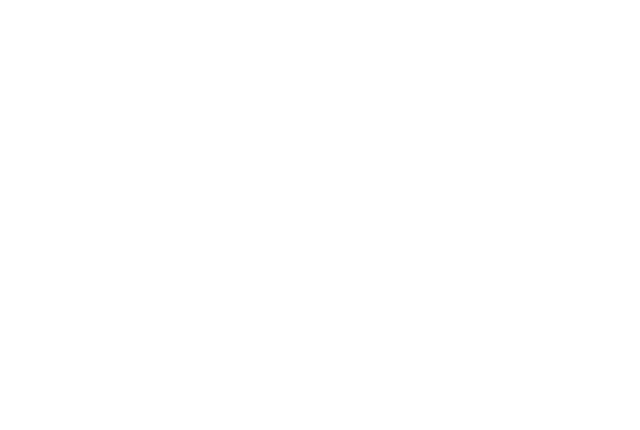
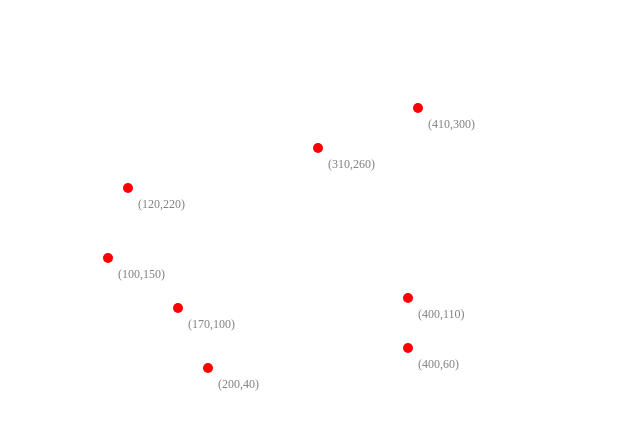
Before and after one commit to kjsantos/INFO-616-FA22, a plain HTML site: page Week_2_HW/foundations-1_05_hw_template_SVG_scatter.html in a window 1280 px wide. Shown: the whole page, without its empty margins (0-640 px from the left). Drawn offline with nearby package versions, Linux system fonts and the light colour scheme.

Commit message:
Submission
Completed HW #1

```diff
--- a/Week_2_HW/foundations-1_05_hw_template_SVG_scatter.html
+++ b/Week_2_HW/foundations-1_05_hw_template_SVG_scatter.html
@@ -3,7 +3,7 @@
     <head>
         <meta charset="utf-8">
         <title>SVG Scatterplot Homework 1</title>
-        <scrip src= "https://d3js.org/d3.v7.min.js"></script>
+        <script src= "https://d3js.org/d3.v7.min.js"></script>
         <style type="text/css">
             /*TBD*/
 
@@ -14,8 +14,8 @@
             //1. Declare SVG width and height in pixels (remember the ; after declaring variables!)
 
 
-            //TODO: const
-            //TODO: const
+            const svgHeight = 400;
+            const svgWidth = 800;
 
 
 
@@ -34,10 +34,10 @@
             //NOTE: this should be pretty straight forward from our example.
 
 
-            //TODO: const svg = d3.select()
-                                // .append()
-                                // .attr()
-                                // .attr(); //Hint: don't delete this ending ;
+            const svg = d3.select("body")
+                                .append("svg")
+                                .attr("height",svgHeight)
+                                .attr("width",svgWidth); //Hint: don't delete this ending ;
 
 
 
@@ -48,14 +48,14 @@
             //NOTE: get the circles showing before you attempt the labels (step 5)
 
 
-            //TODO: svg.selectAll()
-                        // .data()
-                        // .enter()
-                        // .append()
-                        // .attr() //(a required circle value, and a function of what it returns)  // Hint: we want to return d[] with the x value of the array
-                        // .attr() //(a required circle value, and a function of what it returns)  // Hint: we want to return d[] with the y value of the array
-                        // .attr() //(another required circle value, and a number: try 10)
-                        // .attr(); //optional: change the color of the circles
+            svg.selectAll("circle")
+                        .data(dataset)
+                        .enter()
+                        .append("circle")
+                        .attr("cx", d => d[0]) //(a required circle value, and a function of what it returns)  // Hint: we want to return d[] with the x value of the array
+                        .attr("cy", d => svgHeight-d[1]) //(a required circle value, and a function of what it returns)  // Hint: we want to return d[] with the y value of the array
+                        .attr("r", 5) //(another required circle value, and a number: try 10)
+                        .attr("fill", "red"); //optional: change the color of the circles
 
             //HINT: don't forget the ending ;
 
@@ -65,13 +65,16 @@
             //NOTE: This will rely on much of the same code we have used in our SVG example.
 
 
-            // TODO: svg.selectAll()
-            //      .data()
-            //      .enter()
-            //      .append()
-            //      .text() //we want the text to return the data values
-            //      .attr() //we want to give the text an x value, use what you used above, mind the difference between circle text properties
-            //      .attr(); //we want to give the text a y value, use what you used above, mind the difference between circle text properties
+            svg.selectAll("text")
+                    .data(dataset)
+                    .enter()
+                    .append("text")
+                    .text(d=>"(" + d + ")") //we want the text to return the data values
+                    .attr("x", d => d[0]+10) //we want to give the text an x value, use what you used above, mind the difference between circle text properties
+                    .attr("y", d => svgHeight-d[1]+20) //we want to give the text a y value, use what you used above, mind the difference between circle text properties
+                    .attr("font-size", "12px")
+                    .attr("fill", "gray");
+
 
 
 
```
Also changed, not shown: 1 other file.
